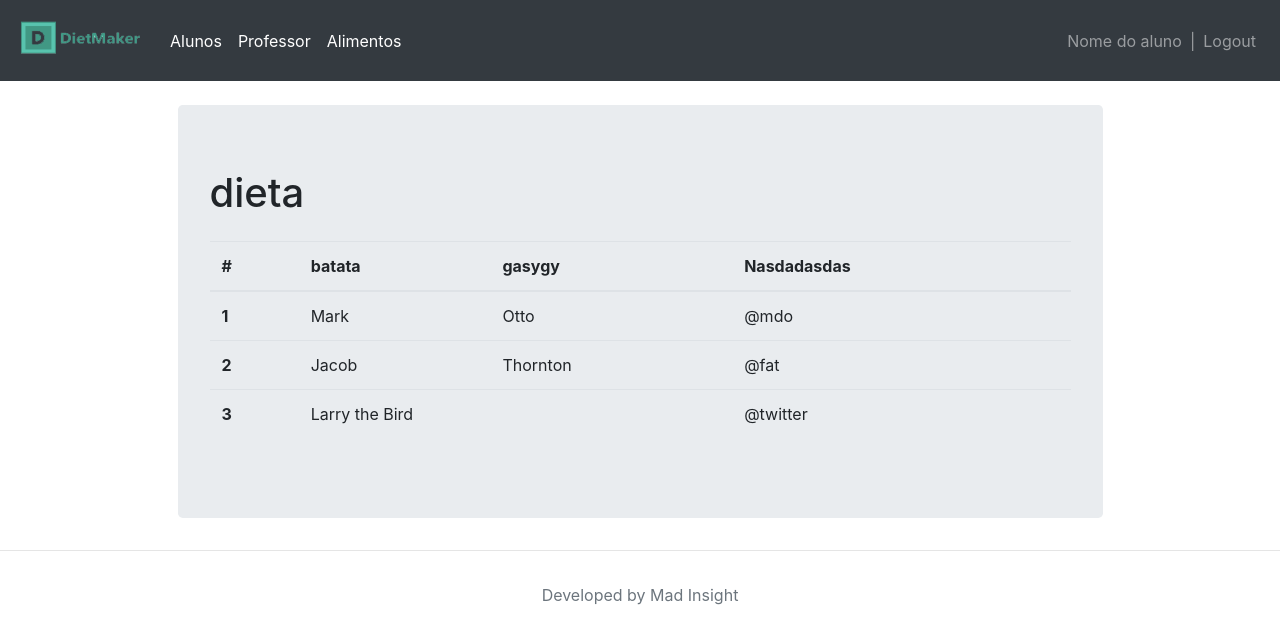
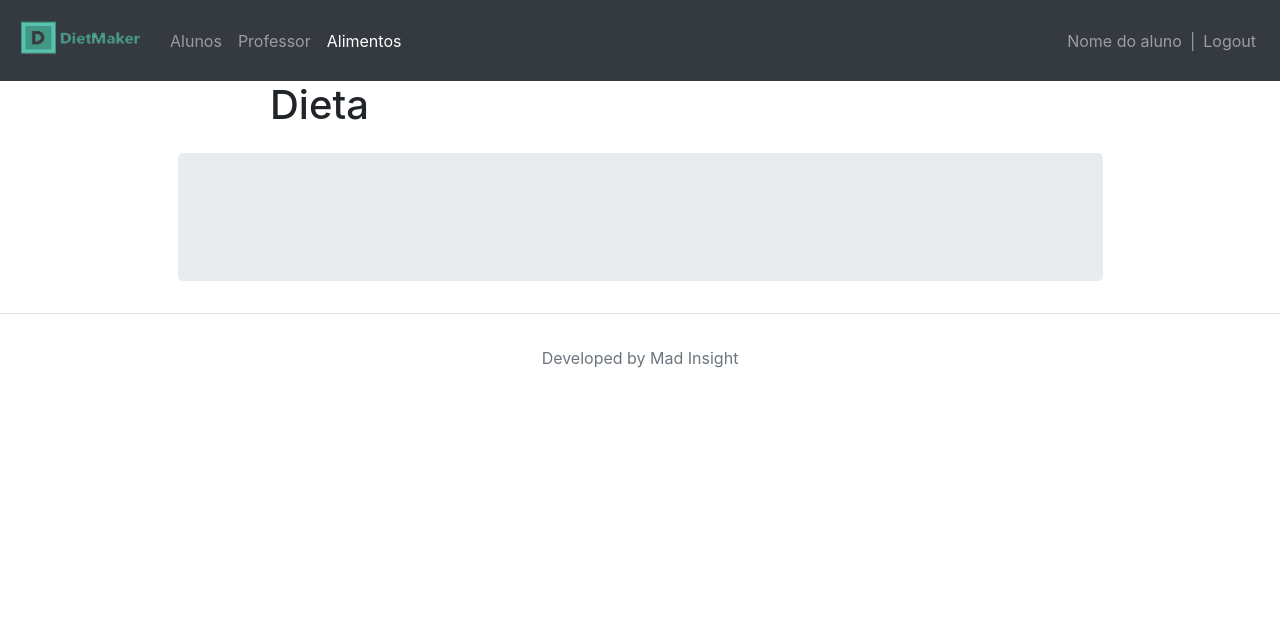
Before and after one commit to guilhermer1307/dietmaker, a Django app: page /alimentos/ in a window 1280 px wide. Shown: the top 644 px of the page. Run offline with Django 3.2, Linux system fonts and the light colour scheme; some libraries are stand-ins or nearby versions.

Commit message:
alteração_alimentos

```diff
--- a/dietmaker/dietmaker/diet/templates/alimentos.html
+++ b/dietmaker/dietmaker/diet/templates/alimentos.html
@@ -16,10 +16,10 @@
         </button>
         <div class="collapse navbar-collapse" id="navbarNavDropdown">
             <ul class="navbar-nav mr-auto">
-                <li class="nav-item active">
+                <li class="nav-item">
                     <a class="nav-link" href="{% url 'alunos' %}">Alunos</a>
                 </li>
-                <li class="nav-item active">
+                <li class="nav-item">
                     <a class="nav-link" href="{% url 'professor' %}">Professor</a>
                 </li>
                 <li class="nav-item active">
@@ -35,7 +35,7 @@
                     </span>
 
                 <li class="nav-item">
-                    <a class="nav-link" href="{% url 'main' %}">Logout</a>
+                    <a class="nav-link" href="{% url 'home' %}">Logout</a>
                 </li>
             </ul>
         </div>
@@ -47,37 +47,13 @@
 <!-- Inicio do conteudo -->
 <main role="main">
     <div class="container">
+
+        <div class="offset-2"><h1>Dieta</h1></div>
         <div class="jumbotron col-10 row justify-content mx-auto mt-4">
-            <h1><p>dieta</p></h1>
-            <table class="table table-hover">
-          <thead>
-            <tr>
-              <th scope="col">#</th>
-              <th scope="col">batata</th>
-              <th scope="col">gasygy</th>
-              <th scope="col">Nasdadasdas</th>
-            </tr>
-          </thead>
-          <tbody>
-            <tr>
-              <th scope="row">1</th>
-              <td>Mark</td>
-              <td>Otto</td>
-              <td>@mdo</td>
-            </tr>
-            <tr>
-              <th scope="row">2</th>
-              <td>Jacob</td>
-              <td>Thornton</td>
-              <td>@fat</td>
-            </tr>
-            <tr>
-              <th scope="row">3</th>
-              <td colspan="2">Larry the Bird</td>
-              <td>@twitter</td>
-            </tr>
-          </tbody>
-        </table>
+            <div class="container bg-white">
+
+
+            </div>
         </div>
         <!-- Example row of columns -->
     </div>
--- a/dietmaker/dietmaker/diet/templates/alunos.html
+++ b/dietmaker/dietmaker/diet/templates/alunos.html
@@ -19,10 +19,10 @@
                 <li class="nav-item active">
                     <a class="nav-link" href="{% url 'alunos' %}">Alunos</a>
                 </li>
-                <li class="nav-item active">
+                <li class="nav-item">
                     <a class="nav-link" href="{% url 'professor' %}">Professor</a>
                 </li>
-                <li class="nav-item active">
+                <li class="nav-item">
                     <a class="nav-link" href="{% url 'alimentos' %}">Alimentos</a>
                 </li>
             </ul>
@@ -35,7 +35,7 @@
                     </span>
 
                 <li class="nav-item">
-                    <a class="nav-link" href="{% url 'main' %}">Logout</a>
+                    <a class="nav-link" href="{% url 'home' %}">Logout</a>
                 </li>
             </ul>
         </div>
--- a/dietmaker/dietmaker/diet/templates/professor.html
+++ b/dietmaker/dietmaker/diet/templates/professor.html
@@ -16,13 +16,13 @@
         </button>
         <div class="collapse navbar-collapse" id="navbarNavDropdown">
             <ul class="navbar-nav mr-auto">
-                <li class="nav-item active">
+                <li class="nav-item">
                     <a class="nav-link" href="{% url 'alunos' %}">Alunos</a>
                 </li>
                 <li class="nav-item active">
                     <a class="nav-link" href="{% url 'professor' %}">Professor</a>
                 </li>
-                <li class="nav-item active">
+                <li class="nav-item">
                     <a class="nav-link" href="{% url 'alimentos' %}">Alimentos</a>
                 </li>
             </ul>
@@ -35,7 +35,7 @@
                     </span>
 
                 <li class="nav-item">
-                    <a class="nav-link" href="{% url 'main' %}">Logout</a>
+                    <a class="nav-link" href="{% url 'home' %}">Logout</a>
                 </li>
             </ul>
         </div>
```
Also changed, not shown: dietmaker/dietmaker/diet/templates/main.html (+4 -4 lines), dietmaker/db.sqlite3.
